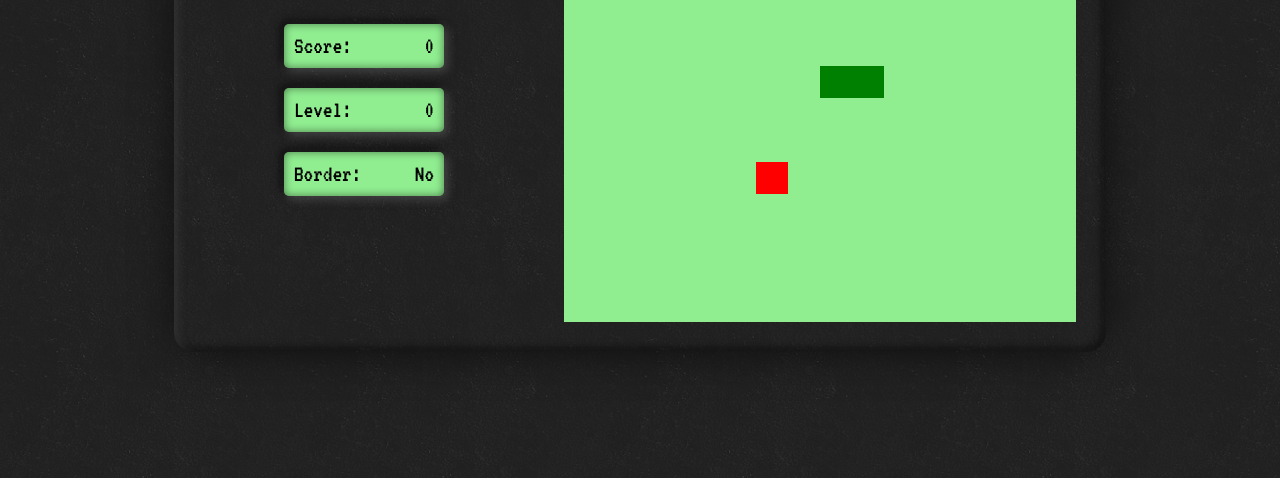
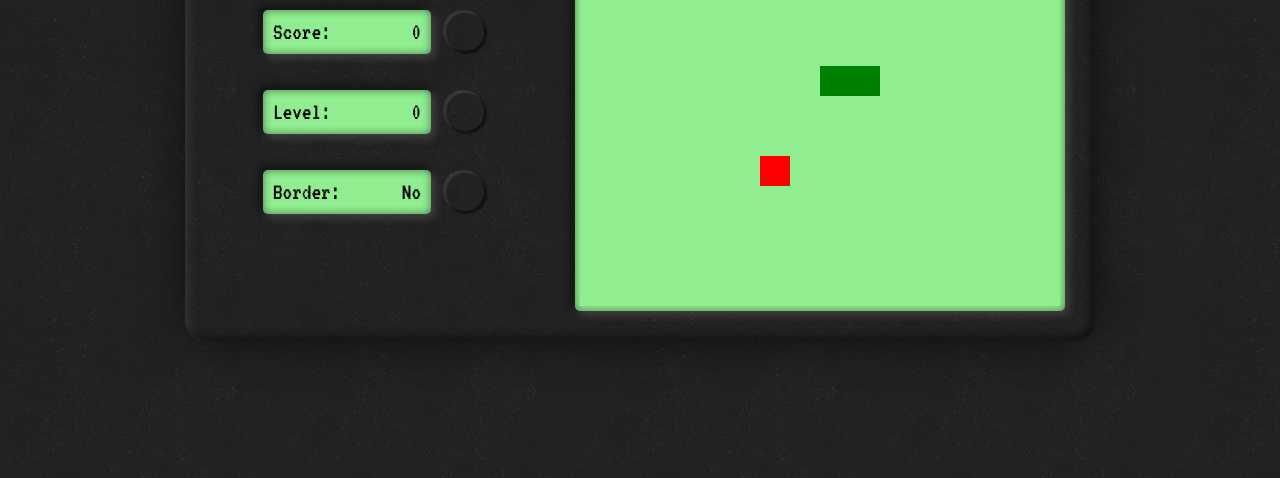
Before and after one commit to eldoncosta1/snake_game, a plain HTML site: page index.html in a window 1280 px wide. Shown: the part 322-800 px from the top of the page. Drawn offline with Linux system fonts and the light colour scheme.

Commit message:
Definindo layout do jogo com borda ou sem borda

```diff
--- a/css/style.css
+++ b/css/style.css
@@ -39,10 +39,25 @@ h1 {
   -webkit-text-fill-color: rgba(90,90,90, .1);
 }
 
+button {
+  margin: 0 0 40px 0;
+  text-align: center;
+  text-shadow: -1px -1px 1px rgba(255,255,255,.1), 1px 1px 1px rgba(0,0,0,.5);
+  background-image: url(../img/dark_wall.png);
+  -webkit-background-clip: text;
+  -webkit-text-fill-color: rgba(90,90,90, .1);
+  cursor: default;
+}
+
 aside div {
+  width: 70%;
+}
+
+aside div div {
+  display: inline-block;
   font-family: 'VT323', monospace;
   font-size: 1.5em;
-  width: 50%;
+  width: 75%;
   margin-bottom: 20px;
   box-sizing: border-box;
   padding: 10px;
@@ -53,16 +68,42 @@ aside div {
   -4px -4px 8px rgba(0, 0, 0, .5),
   inset 0 0 8px rgba(0, 0, 0, .5);
 }
-aside div span {
+aside div div span {
   float: right;
+}
+
+aside button {
+  cursor: pointer;
+  outline: none;
+  width: 40px;
+  height: 40px;
+  box-sizing: border-box;
+  position: relative;
+  top: 12px;
+  margin-left: 10px;
+  border-radius: 50%;
+  border:none;
+  box-shadow: -2px -2px 2px rgba(255,255,255,.1), 2px 2px 2px rgba(0,0,0,.5);
+  background-image: url(../img/dark_wall.png);
+}
+
+aside button:active {
+  box-shadow: 2px 2px 2px rgba(255,255,255,.1), -2px -2px 2px rgba(0,0,0,.5);
 }
 
 #jogo {
   display: flex;
   align-items: center;
   justify-content: center;
+  width: 490px;
+  height: 490px;;
+  background-color: lightgreen;
+  border-radius: 5px;
+  box-shadow: 4px 4px 8px rgba(100, 100, 100, .5),
+  -4px -4px 8px rgba(0, 0, 0, .5),
+  inset 0 0 8px rgba(0, 0, 0, .5);
 }
 
-canvas {
- /* border: 2px solid green;*/
+canvas.border {
+  border: 2px solid green;
 }
--- a/index.html
+++ b/index.html
@@ -13,18 +13,30 @@
   <div id="content">
     <aside>
       <h1>SNAKE GAME!</h1>
-      <div id="score">
-        Score: <span>0</span>
+
+      <div>
+        <div id="score">
+          Score: <span>0</span>
+        </div>
+        <button id="btnScore"></button>
       </div>
-      <div id="level">
-        Level: <span>0</span>
+
+      <div>
+        <div id="level">
+          Level: <span>0</span>
+        </div>
+        <button id="btnLevel"></button>
       </div>
-      <div id="boderGame">
-        Border: <span>No</span>
+
+      <div>
+        <div id="boderGame">
+          Border: <span id="spanBorder">No</span>
+        </div>
+        <button id="btnBorder"></button>
       </div>
     </aside>
     <div id="jogo">
-      <canvas id="snake" width="512" height="512"></canvas>
+      <canvas id="snake" width="480" height="480"></canvas>
     </div>
   </div>
 </body>
--- a/js/script.js
+++ b/js/script.js
@@ -1,6 +1,6 @@
 let canvas = document.getElementById("snake");
 let context = canvas.getContext("2d");
-let box = 32;
+let box = 30;
 let snake = [];
 // cobrinha criada no centro do canvas com tamanho definido no index.html
 snake[0] = {
@@ -11,6 +11,23 @@ let direction = "right";
 let food = {
   x: Math.floor(Math.random() * 15 + 1) * box,
   y: Math.floor(Math.random() * 15 + 1) * box
+}
+let border = false;
+
+let btnBorder = document.getElementById('btnBorder');
+
+let spanBorder = document.getElementById('spanBorder');
+
+btnBorder.onclick = function() {
+  if (!border) {
+    border = true;
+    canvas.classList.add('border');
+    spanBorder.innerHTML = 'Yes';
+  } else {
+    border = false;
+    canvas.classList.remove('border');
+    spanBorder.innerHTML = 'No';
+  }
 }
 
 function criarBG() {
```
